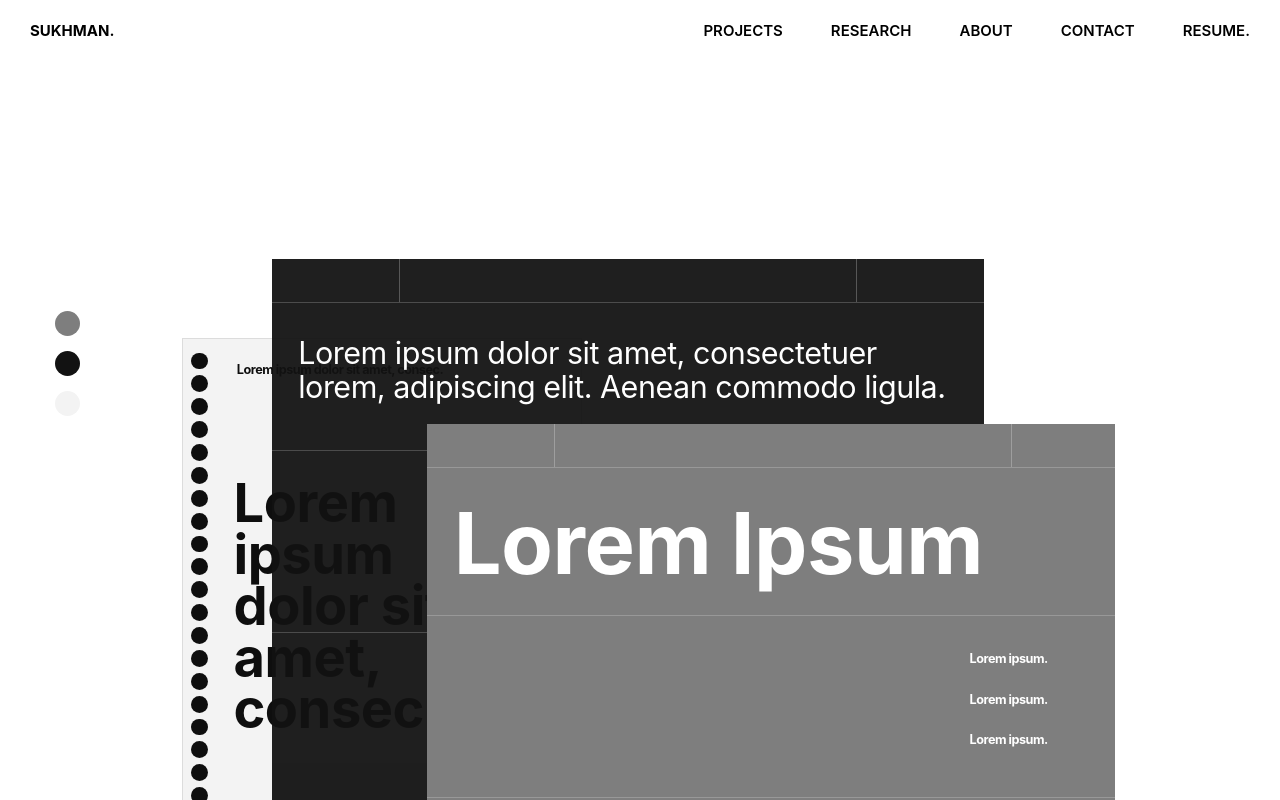
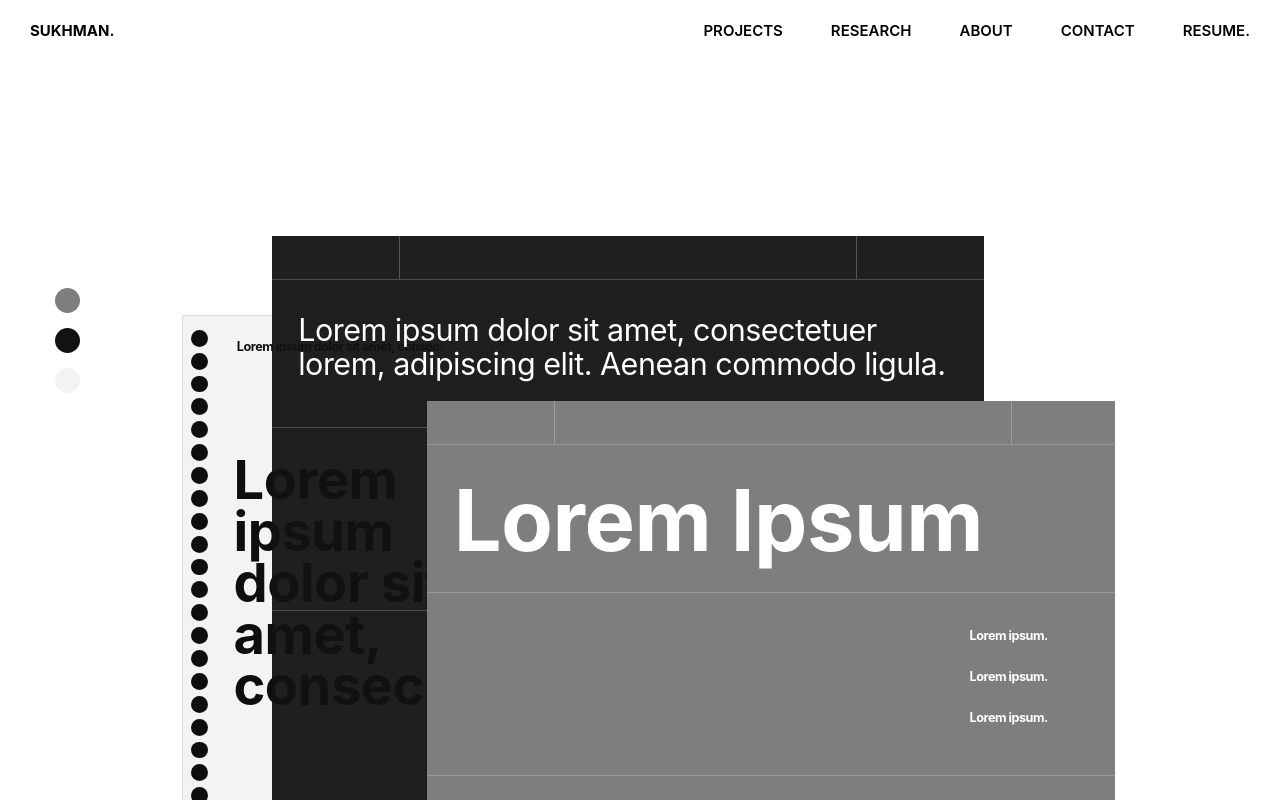
Before and after one commit to sukhman0402/portfolio-website, a Next.js app: page / in a window 1280 px wide. Shown: the top 800 px of the page. Built offline with nearby package versions, Linux system fonts and the light colour scheme.

Commit message:
Update Hero.js

```diff
--- a/src/components/Hero.js
+++ b/src/components/Hero.js
@@ -53,6 +53,28 @@ import ScrollIndicator from "./ScrollIndicator";
 //     readout at 3 fixed Figma slots — flat fill, no stroke.
 //   - On HOVER (not click) each card nudges ~0.5cm (≈19px) in its own
 //     fixed direction: about→right, statement→up, motto→left.
+//
+// ROUND 4 (2026-08-23) — section spacing re-derived from Figma, replacing
+// the pt-10/md:pt-6 + mt-16 guesses from earlier rounds:
+//   - Header→Hero gap: in 274:145, the Header row sits at y=20 (the same
+//     20px as the real <Header>'s own py-5 top padding — confirms this
+//     frame's y=0 is true page top, not just this section's own origin),
+//     and the first card (statement) starts at y=127.72. The real Header
+//     is a separate, untouched component whose own rendered height
+//     (measured live: 62.5px) doesn't match Figma's flattened single text
+//     line, so the two aren't directly comparable — instead: HeroTopPad =
+//     127.72 (first-card-top from true page origin) − 62.5 (real Header
+//     height) = 65.22px. That replaces both the old pt-10/pt-6 AND the
+//     separate mt-16 before the stage — collapsed into one pt value here.
+//   - Hero→next-section gap: 274:145 has no sibling "Section 2.0" frame
+//     yet in the D1 family to measure directly. The file does show one
+//     consistent, deliberate rule across every OTHER stacked section pair
+//     (both in the older "(D)" Landing Page family and in the Projects
+//     family): each Section 2.0 frame sits exactly 100px below the
+//     previous section's bottom edge, on the canvas. Applied that same
+//     100px as Hero's bottom padding — flagged as inferred from that
+//     file-wide convention, not measured directly off this section, since
+//     no D1 Section 2.0 exists to check it against yet.
 //
 // Header and ScrollIndicator remain untouched, per the original brief.
 
@@ -226,7 +248,7 @@ export default function Hero() {
   const frontToBack = [...order].reverse();
 
   return (
-    <section className="relative w-full pb-16 pt-10 md:pb-24 md:pt-6">
+    <section className="relative w-full pb-[100px] pt-[65.22px]">
       <div className="mx-auto w-full max-w-[1440px] px-5 sm:px-[30px]">
         {/* Mobile (< md): no overlapping stack — a flat status row of the
             3 (display-only) circles above one card. Since there's no
@@ -267,7 +289,7 @@ export default function Hero() {
             overflow-hidden on every card is a hard clip so an oversized
             child (see header comment point 1) can never paint outside its
             own card and read as "another card's text." */}
-        <div className="relative mt-16 hidden aspect-[1440/1100] w-full [container-type:size] md:block">
+        <div className="relative hidden aspect-[1440/1100] w-full [container-type:size] md:block">
           {/* Circles — fixed Figma slots, display-only, flat fill, no stroke. */}
           <div className="pointer-events-none absolute z-50 flex flex-col gap-[15px]" style={{ left: "2.0833%", top: "17.1818%" }}>
             {frontToBack.map((id) => (
```
